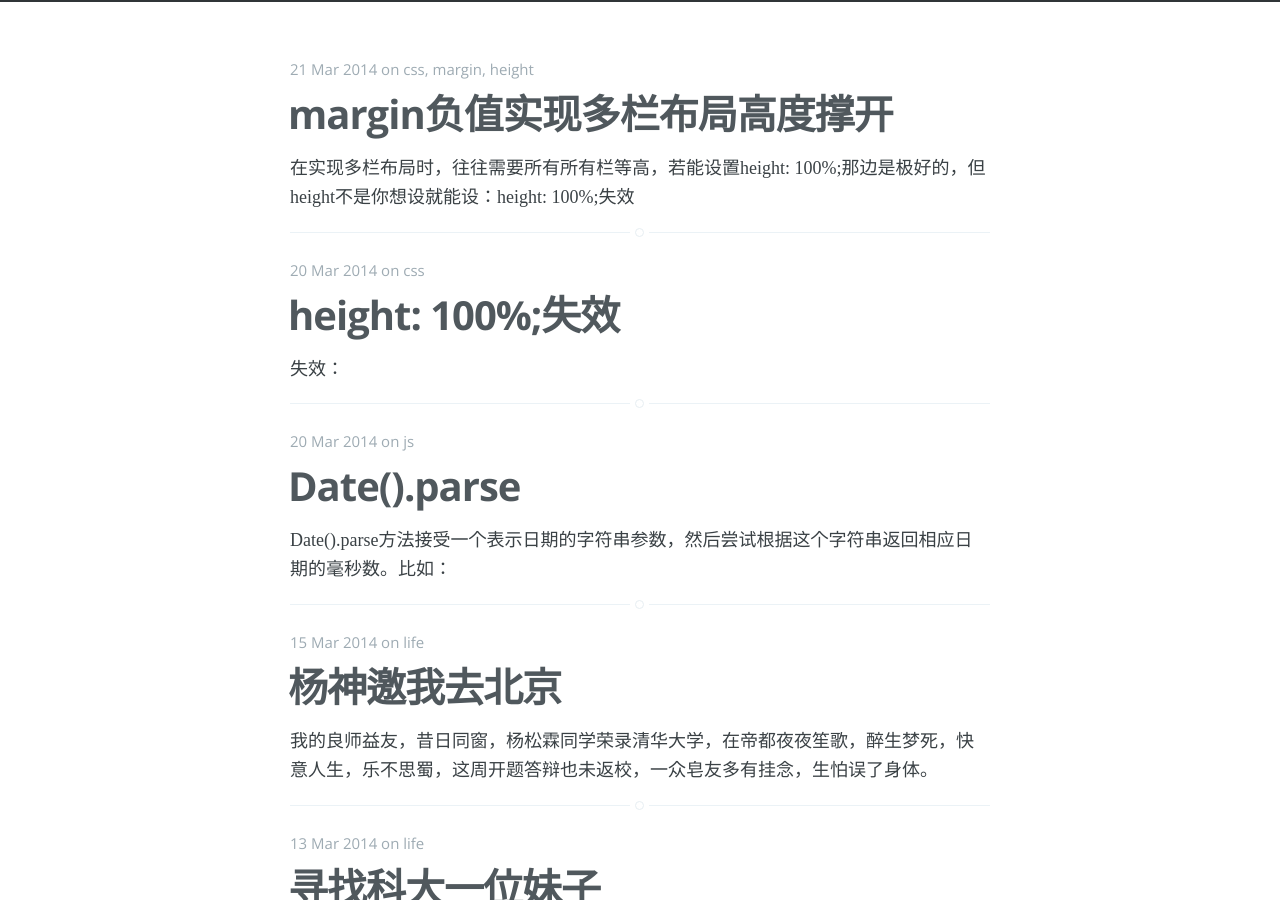
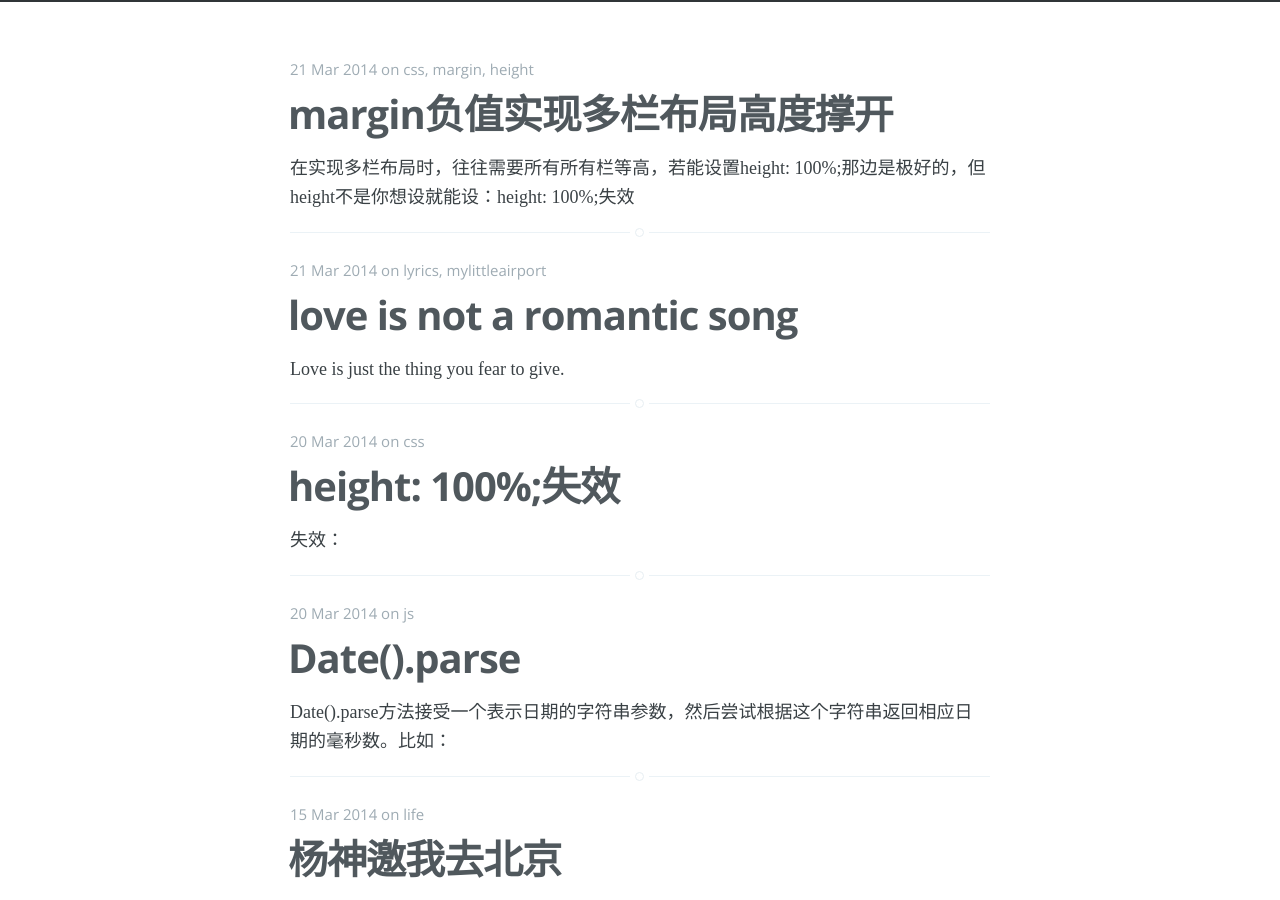
Before and after one commit to dragonwong/blog, a Jekyll site: the page built from index.html, in a window 1280 px wide and 900 px high, scrolled down 538 px. Built offline with Jekyll 4.4.1, drawn with Linux system fonts in a browser that asks for light colours; some web fonts are replaced; the list of posts is cut into pages by our own code; some of the changed text lies outside the part shown.

Commit message:
add <<love is not a romatic song>>

```diff
--- /dev/null
+++ b/_posts/2014-03-21-love-is-not-a-romantic-song.html
@@ -0,0 +1,18 @@
+---
+layout: article
+title: love is not a romantic song
+tags: lyrics mylittleairport
+excerpt: Love is just the thing you fear to give.
+---
+
+<p>
+	Love is not just a song.<br >
+	Love is not just you and me.<br >
+	Love is not the kiss you''re looking for so long.<br >
+	Love is not just words and melody.<br >
+	Love is not one night in a week.<br >
+	Love is not missing someone with tears.<br >
+	Love is not the passion you think you got a lot.<br >
+	Love is just the years.<br >
+	Love is just the thing you fear to give.<br >
+</p>
--- a/_posts/2014-03-21-margin负值实现多栏布局高度撑开.html
+++ b/_posts/2014-03-21-margin负值实现多栏布局高度撑开.html
@@ -39,4 +39,4 @@ padding-bottom: 1000px;</code></pre>
 
 <p>其中，若<code>margin-bottom</code>值为<code>-x</code>，那么<code>padding-bottom</code>的值为<code>x</code>+期望最终显示的<code>padding-bottom</code>值。</p>
 
-<p>参考：<a href="http://dragonwong.github.io/demo/mult-col-height.htm" target="_blank">demo</a></p>
+<p>参考：<a href="http://dragonwong.github.io/demo/mult-col-height.htm" target="_blank">demo</a>，<a href="http://alistapart.com/article/holygrail" target="_blank">圣杯布局</a></p>
```
